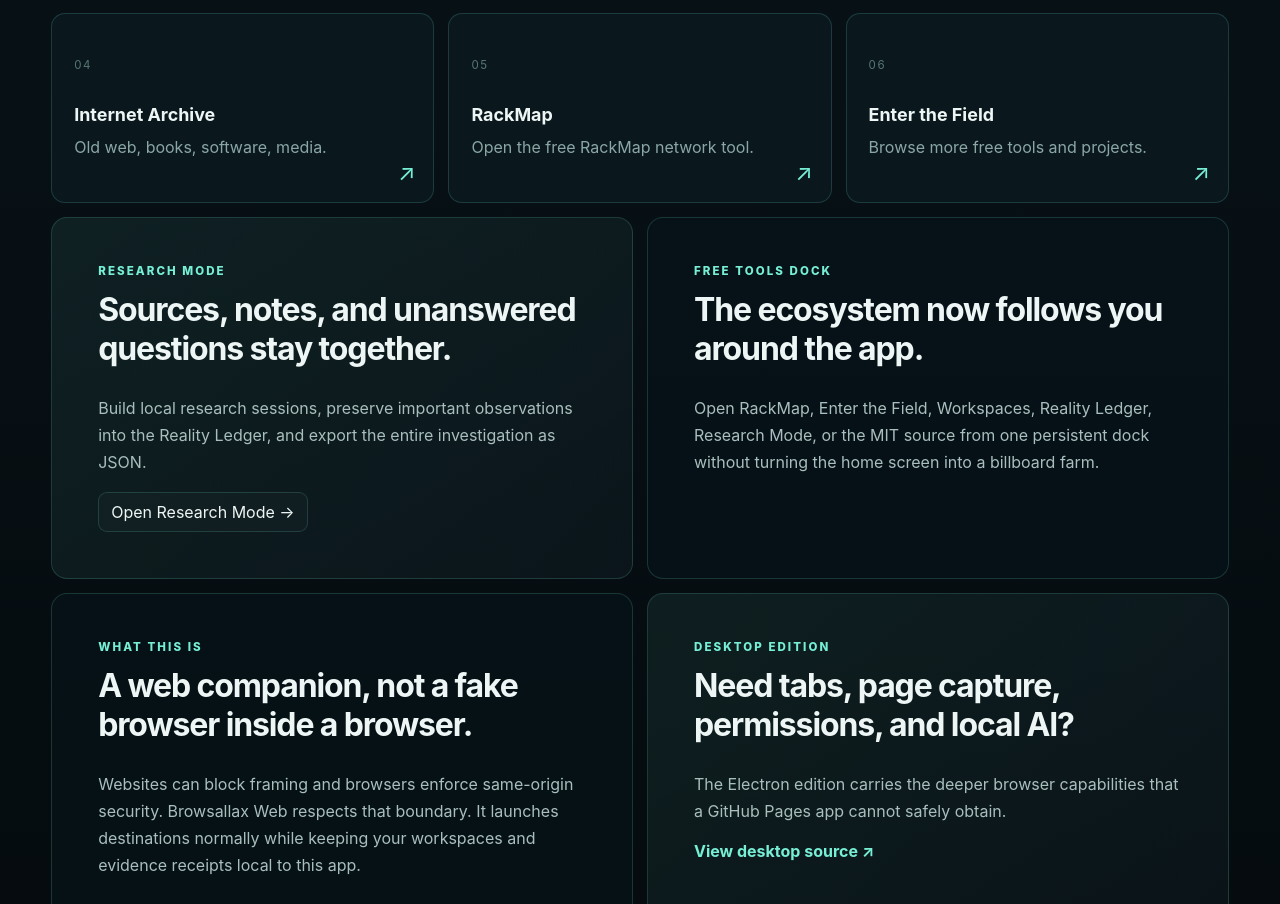
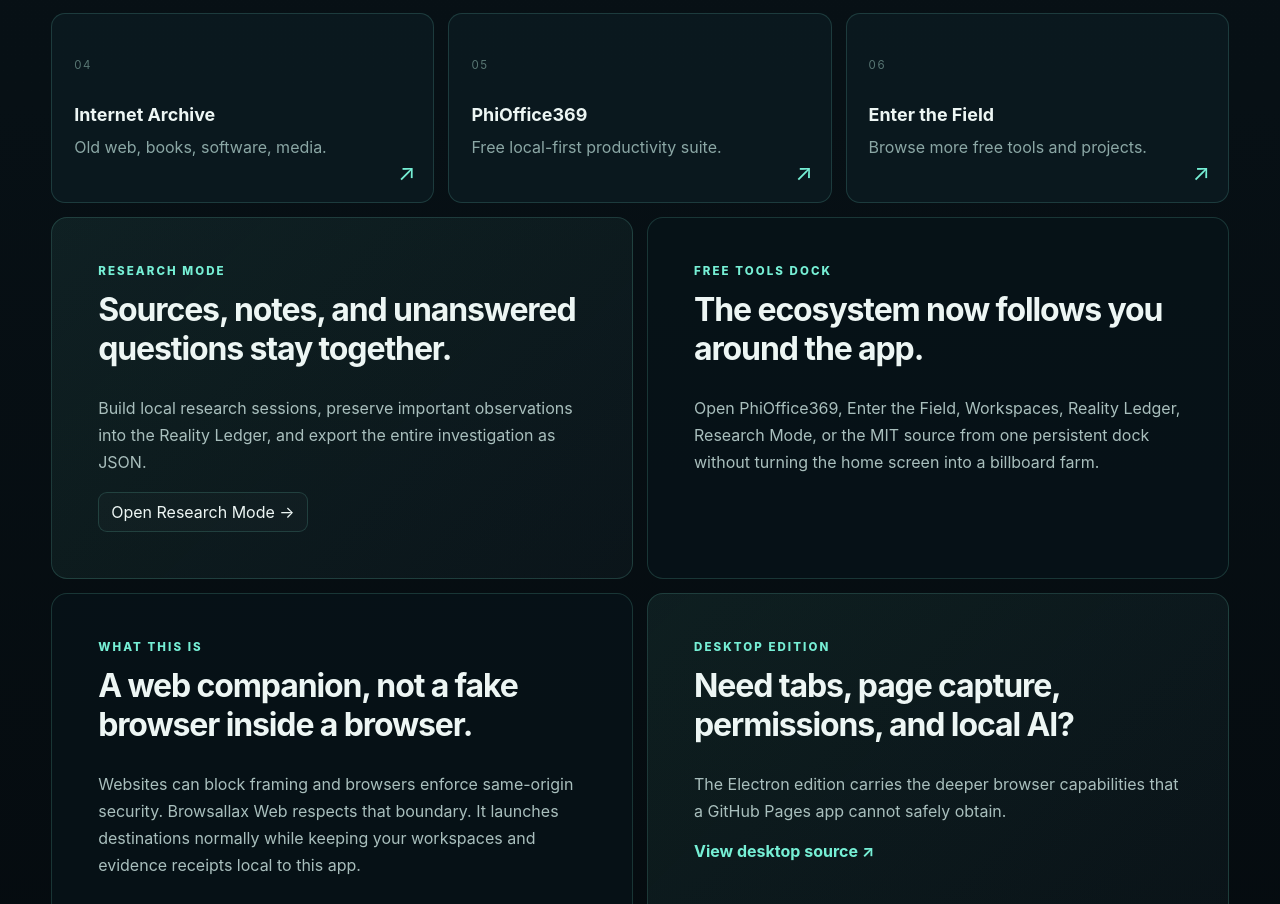
Before and after one commit to MichaelWave369/Browsallax, a React (Vite) app in the folder web/: page / in a window 1280 px wide. Shown: the part 1038-1942 px from the top of the page. Built offline with nearby package versions, Linux system fonts and the light colour scheme.

Commit message:
fix(web): replace free RackMap references with PhiOffice369

```diff
--- a/web/src/App.jsx
+++ b/web/src/App.jsx
@@ -7,7 +7,7 @@
   { label: 'Wikipedia', url: 'https://www.wikipedia.org/', note: 'Reference and jumping-off point.' },
   { label: 'GitHub', url: 'https://github.com/', note: 'Code, projects, issues, releases.' },
   { label: 'Internet Archive', url: 'https://archive.org/', note: 'Old web, books, software, media.' },
-  { label: 'RackMap', url: 'https://rackmap-369.netlify.app/', note: 'Open the free RackMap network tool.' },
+  { label: 'PhiOffice369', url: 'https://michaelwave369.github.io/phioffice369/', note: 'Free local-first productivity suite.' },
   { label: 'Enter the Field', url: 'https://www.enterthefield.org/network/?entry=card', note: 'Browse more free tools and projects.' }
 ];
 
@@ -279,7 +279,7 @@
                 <p className="eyebrow">FREE TOOLS DOCK</p>
                 <h2>The ecosystem now follows you around the app.</h2>
                 <p>
-                  Open RackMap, Enter the Field, Workspaces, Reality Ledger, Research Mode, or the MIT source
+                  Open PhiOffice369, Enter the Field, Workspaces, Reality Ledger, Research Mode, or the MIT source
                   from one persistent dock without turning the home screen into a billboard farm.
                 </p>
               </article>
```
